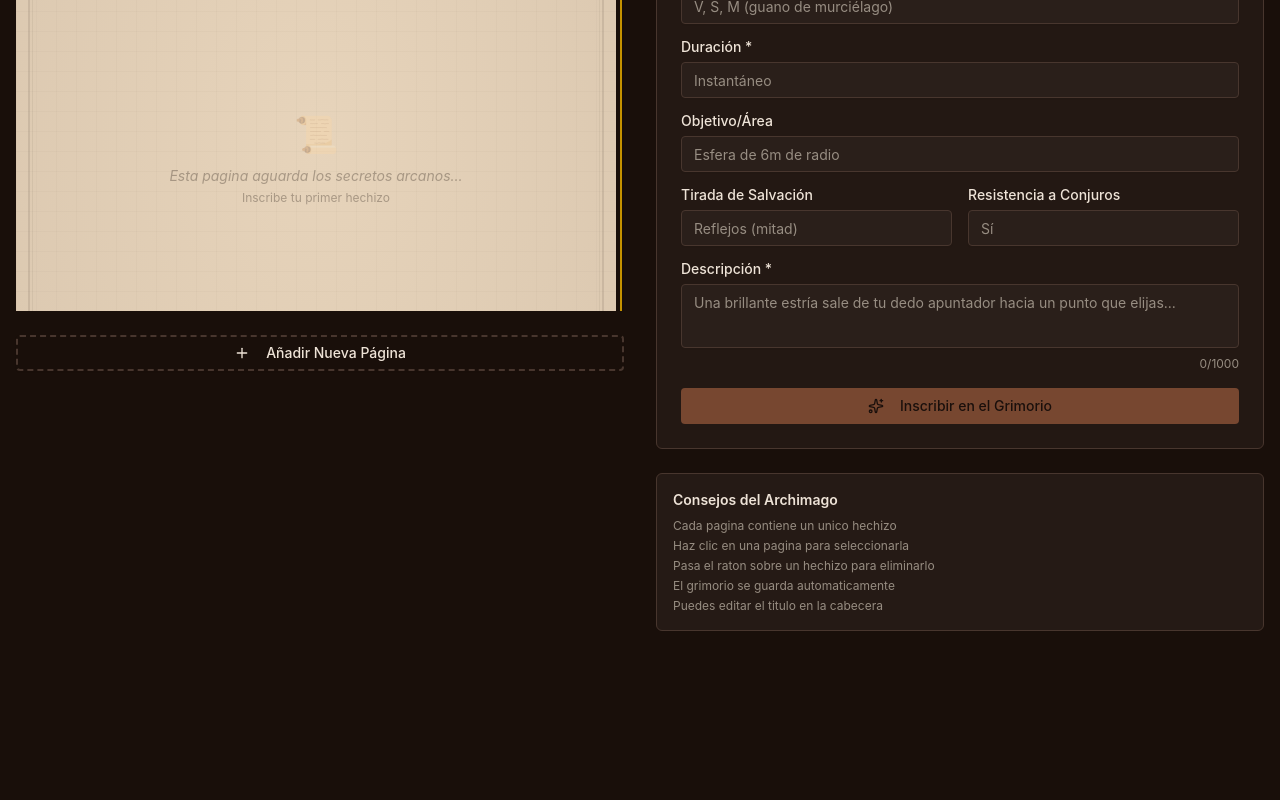
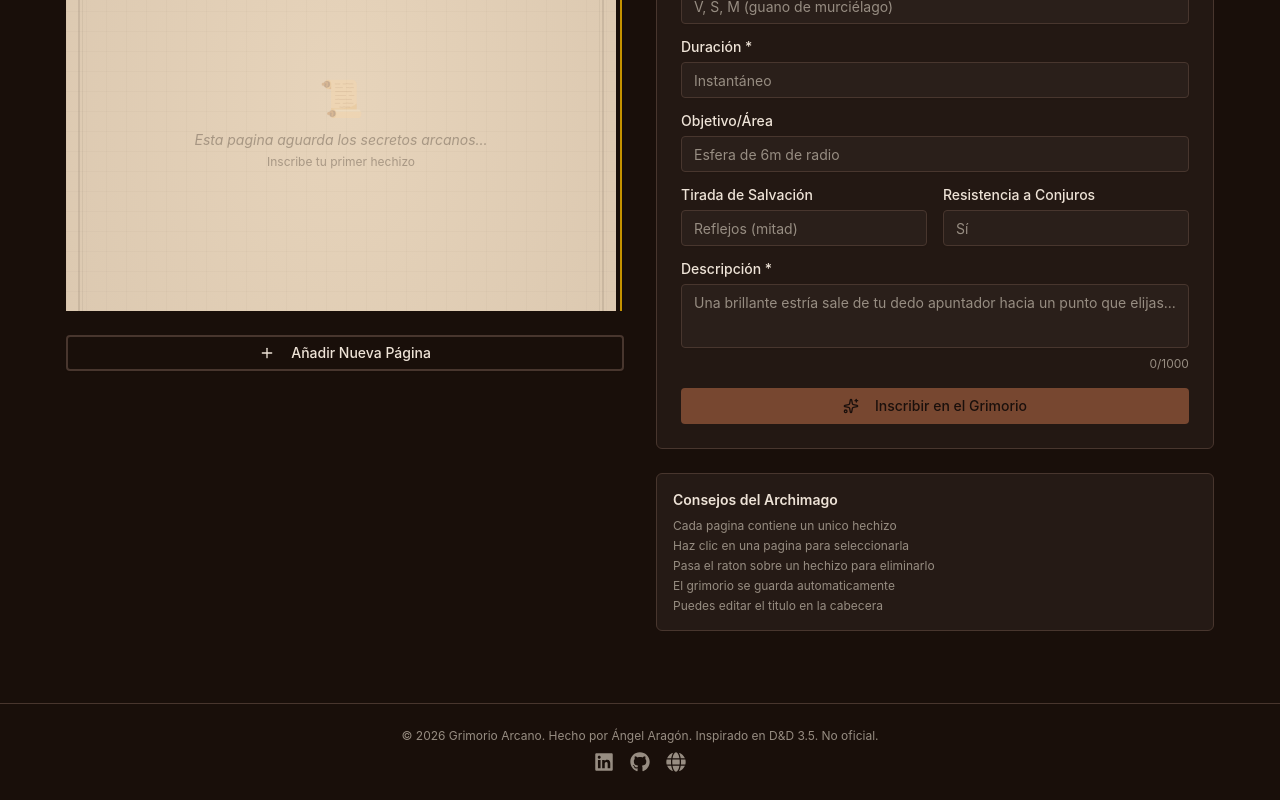
Before and after one commit to Algol95/ScrollSpell-DnD3.5, a React (Vite) app: page / in a window 1280 px wide. Shown: the part 442-1242 px from the top of the page. Before the commit the page ends 1105 px from the top, so only its background shows below. Built offline with nearby package versions, Linux system fonts and the light colour scheme.

Commit message:
feat: agregar componente Footer y mejorar el manejo de páginas en App

```diff
--- a/package.json
+++ b/package.json
@@ -19,6 +19,7 @@
     "lucide-react": "^1.7.0",
     "react": "^19.2.4",
     "react-dom": "^19.2.4",
+    "react-icons": "^5.6.0",
     "react-to-print": "^3.3.0",
     "tailwind-merge": "^3.5.0",
     "tailwindcss": "^4.2.2"
--- a/src/App.tsx
+++ b/src/App.tsx
@@ -3,6 +3,7 @@ import { Header } from "./components/Header";
 import { Page } from "./components/Page";
 import { Form } from "./components/Form";
 import { Button } from "./components/ui/Button";
+import { Footer } from "./components/Footer";
 import { Plus } from "lucide-react";
 import type { Spell, SpellbookPage as PageType } from "../lib/types";
 import { useReactToPrint } from "react-to-print";
@@ -46,6 +47,7 @@ const saveToStorage = (data: SpellbookData) => {
 export function App() {
   const [pages, setPages] = useState<PageType[]>([createEmptyPage(1)]);
   const [title, setTitle] = useState("Grimorio Arcano");
+
   const [currentPageIndex, setCurrentPageIndex] = useState(0);
   const [isGeneratingPDF, setIsGeneratingPDF] = useState(false);
   const [isLoaded, setIsLoaded] = useState(false);
@@ -134,22 +136,40 @@ export function App() {
     });
   }, []);
 
-  const handleDeletePage = useCallback(
-    (pageId: string) => {
-      setPages((prev) => {
-        if (prev.length <= 1) return prev;
-        const newPages = prev
-          .filter((p) => p.id !== pageId)
-          .map((page, idx) => ({ ...page, pageNumber: idx + 1 }));
+  const handleDeletePage = useCallback((pageId: string) => {
+    setPages((prev) => {
+      if (prev.length <= 1) return prev;
+      const deleteIndex = prev.findIndex((p) => p.id === pageId);
+      if (deleteIndex === -1) return prev;
 
-        if (currentPageIndex >= newPages.length) {
-          setCurrentPageIndex(newPages.length - 1);
+      // Ajustar el índice de página actual antes de eliminar
+      setCurrentPageIndex((prevIndex) => {
+        if (prevIndex === deleteIndex) {
+          // Si es la primera, quedarse en la 0; si no, ir a la anterior
+          return deleteIndex === 0 ? 0 : prevIndex - 1;
         }
-        return newPages;
+        if (prevIndex > deleteIndex) return prevIndex - 1;
+        return prevIndex;
       });
-    },
-    [currentPageIndex],
-  );
+
+      // Limpiar edición si corresponde
+      setEditingSpell((current) => {
+        if (
+          current &&
+          prev[deleteIndex] &&
+          current.pageId === prev[deleteIndex].id
+        ) {
+          return null;
+        }
+        return current;
+      });
+
+      const newPages = prev
+        .filter((p) => p.id !== pageId)
+        .map((page, idx) => ({ ...page, pageNumber: idx + 1 }));
+      return newPages;
+    });
+  }, []);
 
   const handlePageChange = useCallback(
     (pageNum: number) => {
@@ -194,7 +214,7 @@ export function App() {
   }
 
   return (
-    <div className="min-h-screen bg-background">
+    <div className="min-h-screen bg-background flex flex-col">
       <Header
         title={title}
         onTitleChange={handleTitleChange}
@@ -229,7 +249,14 @@ export function App() {
                       ? "ring-2 ring-gold ring-offset-4 ring-offset-background"
                       : "opacity-70 hover:opacity-100"
                   }`}
-                  onClick={() => {
+                  onClick={(e) => {
+                    // Si el click viene del botón de eliminar, no cambiar el índice ni editar
+                    if (
+                      (e.target as HTMLElement).closest(
+                        "button[data-delete-page]",
+                      )
+                    )
+                      return;
                     setCurrentPageIndex(index);
                     const spell = page.spells[0];
                     if (spell) {
@@ -253,7 +280,7 @@ export function App() {
 
             <Button
               variant="outline"
-              className="w-full border-dashed border-2 border-border hover:border-gold hover:text-gold"
+              className="w-full border-2 border-border hover:bg-secondary"
               onClick={handleAddPage}
             >
               <Plus className="h-4 w-4 mr-2" />
@@ -312,6 +339,8 @@ export function App() {
           ))}
         </div>
       </div>
+
+      <Footer />
     </div>
   );
 }
--- /dev/null
+++ b/src/components/Footer.tsx
@@ -0,0 +1,49 @@
+import { FaGithub, FaLinkedin, FaGlobe } from "react-icons/fa";
+
+export function Footer() {
+  return (
+    <footer className="w-full py-6 mt-10 text-center text-xs text-muted-foreground border-t border-border bg-background/80 flex flex-col items-center gap-2">
+      <span>
+        &copy; {new Date().getFullYear()} Grimorio Arcano. Hecho por{" "}
+        <a
+          href="https://www.linkedin.com/in/angel-aragon"
+          target="_blank"
+          rel="noopener noreferrer"
+          className="hover:text-gold transition-colors"
+        >
+          Ángel Aragón
+        </a>
+        . Inspirado en D&D 3.5. No oficial.
+      </span>
+      <div className="flex items-center gap-4 justify-center mb-1">
+        <a
+          href="https://www.linkedin.com/in/tu-linkedin" // Cambia por tu URL
+          target="_blank"
+          rel="noopener noreferrer"
+          className="hover:text-gold transition-colors"
+          aria-label="LinkedIn"
+        >
+          <FaLinkedin className="h-5 w-5" />
+        </a>
+        <a
+          href="https://github.com/tu-github" // Cambia por tu URL
+          target="_blank"
+          rel="noopener noreferrer"
+          className="hover:text-gold transition-colors"
+          aria-label="GitHub"
+        >
+          <FaGithub className="h-5 w-5" />
+        </a>
+        <a
+          href="https://tu-portfolio.com" // Cambia por tu URL
+          target="_blank"
+          rel="noopener noreferrer"
+          className="hover:text-gold transition-colors"
+          aria-label="Portfolio"
+        >
+          <FaGlobe className="h-5 w-5" />
+        </a>
+      </div>
+    </footer>
+  );
+}
--- a/src/components/Page.tsx
+++ b/src/components/Page.tsx
@@ -45,7 +45,7 @@ export function Page({
         <Button
           variant="ghost"
           size="icon"
-          className="absolute top-2 right-2 h-7 w-7 opacity-0 group-hover/page:opacity-100 transition-opacity bg-destructive/90 text-destructive-foreground hover:bg-destructive rounded-full z-10"
+          className="absolute top-2 right-2 h-7 w-7 bg-destructive/90 text-destructive-foreground hover:bg-destructive rounded-full z-20 opacity-100"
           onClick={(e) => {
             e.stopPropagation();
             onDeletePage(page.id);
--- a/src/components/ui/Button.tsx
+++ b/src/components/ui/Button.tsx
@@ -1,7 +1,5 @@
 import * as React from "react";
-import { Slot } from "@radix-ui/react-slot";
 import { cva, type VariantProps } from "class-variance-authority";
-
 import { cn } from "../../../lib/utils";
 
 /**
@@ -9,7 +7,7 @@ import { cn } from "../../../lib/utils";
  * El componente Button acepta props para personalizar su apariencia y comportamiento, y puede renderizarse como un elemento hijo (asChild) para mayor flexibilidad en su uso dentro de otros componentes o estructuras de la interfaz de usuario.
  */
 const buttonVariants = cva(
-  "inline-flex items-center justify-center gap-2 whitespace-nowrap rounded-md text-sm font-medium transition-all disabled:pointer-events-none disabled:opacity-50 [&_svg]:pointer-events-none [&_svg:not([class*='size-'])]:size-4 shrink-0 [&_svg]:shrink-0 outline-none focus-visible:border-ring focus-visible:ring-ring/50 focus-visible:ring-[3px] aria-invalid:ring-destructive/20 dark:aria-invalid:ring-destructive/40 aria-invalid:border-destructive",
+  "inline-flex items-center justify-center gap-2 whitespace-nowrap rounded-md text-sm font-medium transition-all disabled:pointer-events-none disabled:opacity-50 [&_svg]:pointer-events-none [&_svg:not([class*='size-'])]:size-4 shrink-0 [&_svg]:shrink-0 outline-none focus-visible:border-ring focus-visible:ring-ring/50 focus-visible:ring-[3px] aria-invalid:ring-destructive/20 dark:aria-invalid:ring-destructive/40 aria-invalid:border-destructive cursor-pointer",
   {
     variants: {
       variant: {
@@ -41,31 +39,23 @@ const buttonVariants = cva(
 );
 
 /**
- * Interfaz de props para el componente Button, extendiendo las propiedades estándar de un botón HTML y añadiendo variantes personalizadas para el estilo y tamaño del botón. Permite también renderizar el botón como un elemento hijo (asChild) para mayor flexibilidad en su uso dentro de otros componentes o estructuras de la interfaz de usuario.
+ * Interfaz de props para el componente Button, extendiendo las propiedades estándar de un botón HTML y añadiendo variantes personalizadas para el estilo y tamaño del botón.
  */
 export interface ButtonProps
   extends
     React.ButtonHTMLAttributes<HTMLButtonElement>,
-    VariantProps<typeof buttonVariants> {
-  asChild?: boolean;
-}
+    VariantProps<typeof buttonVariants> {}
 
 /**
- * Componente Button que utiliza las variantes definidas en buttonVariants para renderizar un botón estilizado con Tailwind CSS. El componente acepta props para personalizar su apariencia y comportamiento, y puede renderizarse como un elemento hijo (asChild) para mayor flexibilidad en su uso dentro de otros componentes o estructuras de la interfaz de usuario.
- * @param param0  - Props para personalizar el botón, incluyendo variantes de estilo y tamaño, así como la opción de renderizar como un elemento hijo (asChild).
- * @returns JSX.Element - Elemento JSX que representa el botón estilizado.
+ * Componente Button que utiliza las variantes definidas en buttonVariants para renderizar un botón estilizado con Tailwind CSS.
  */
-export function Button({
-  className,
-  variant,
-  size,
-  asChild = false,
-  ...props
-}: ButtonProps) {
-  const Comp = asChild ? Slot : "button";
-
+export function Button({ className, variant, size, ...props }: ButtonProps) {
+  React.useEffect(() => {
+    console.log("[Button] Renderizado con props:", { ...props, variant, size });
+  }, []);
   return (
-    <Comp
+    <button
+      type="button"
       data-slot="button"
       className={cn(buttonVariants({ variant, size, className }))}
       {...props}
```
Also changed, not shown: 1 other file (tests, documents, lock files or other folders).
